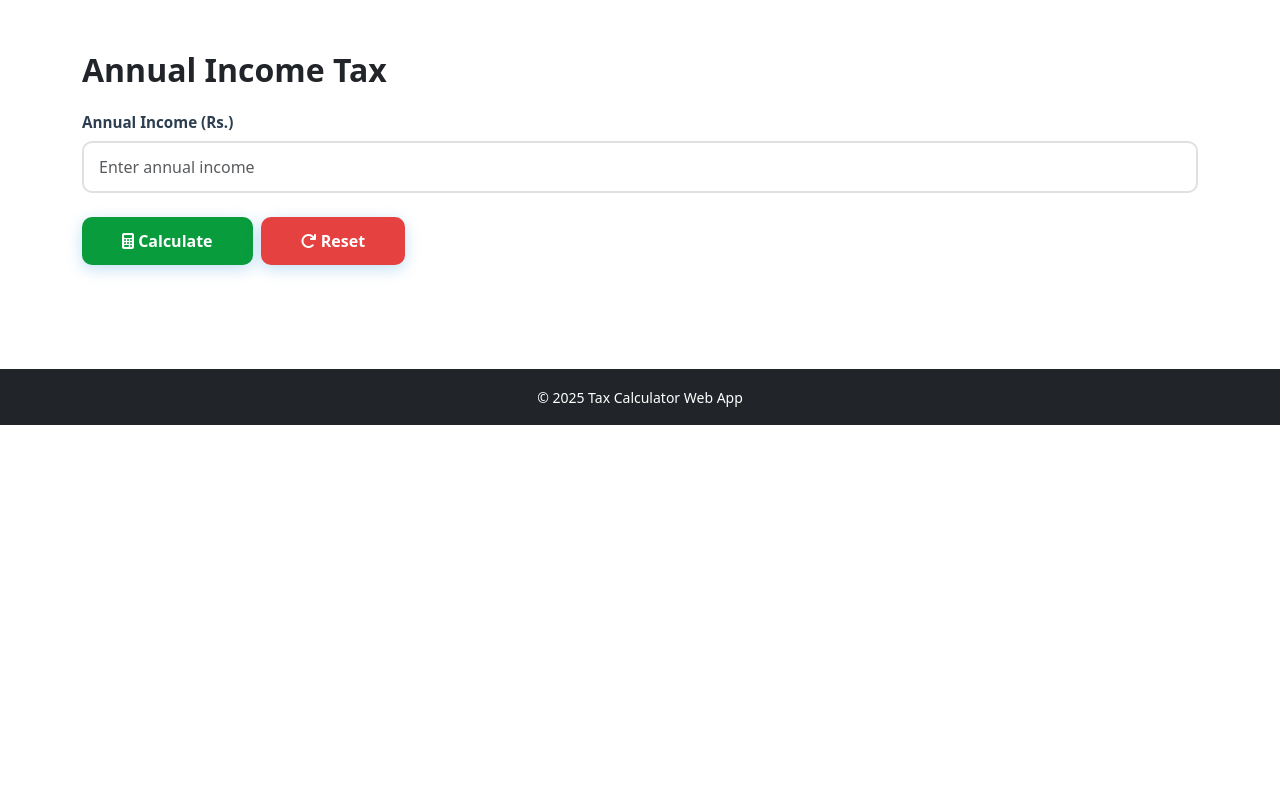
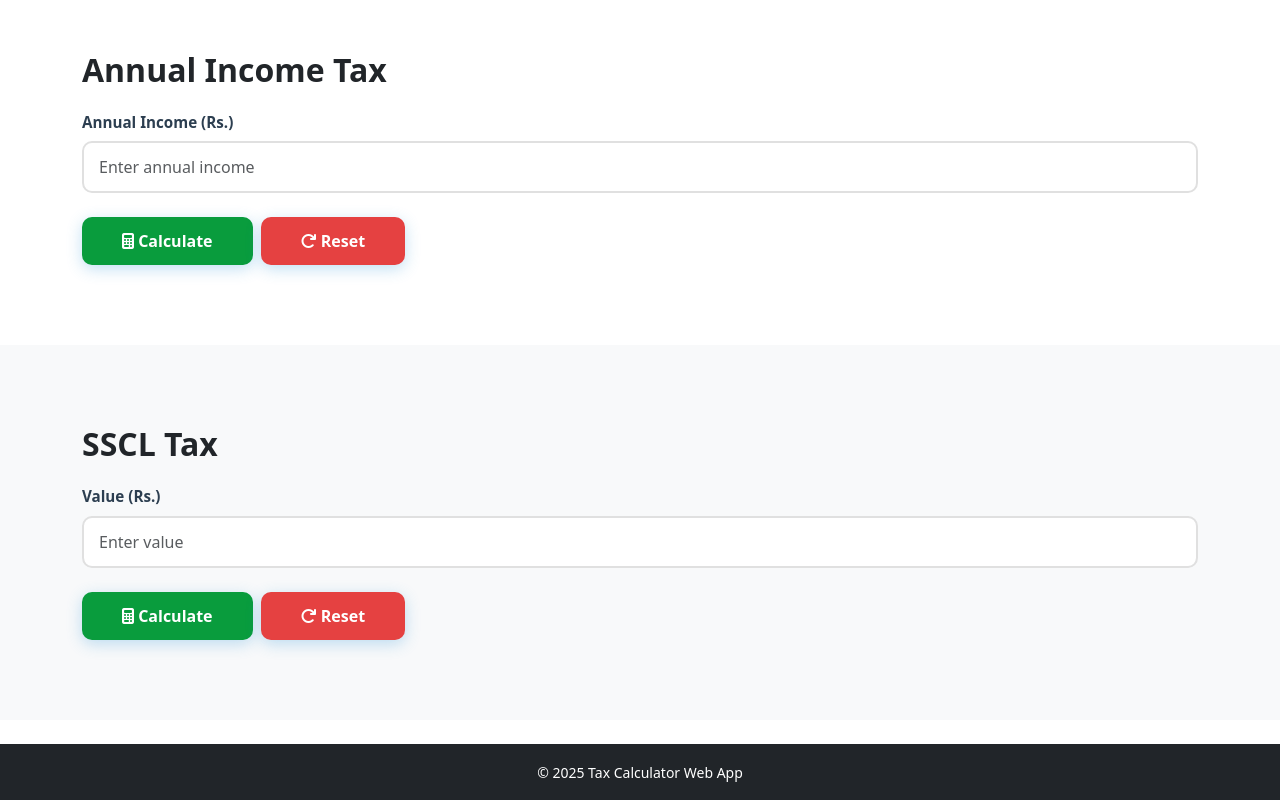
Before and after one commit to SachinthaAbeygunasekara/Tax-Calculator, a plain HTML site: page index.html in a window 1280 px wide. Shown: the part 1739-2539 px from the top of the page. Before the commit the page ends 2164 px from the top, so only its background shows below. Drawn offline with nearby package versions, Linux system fonts and the light colour scheme.

Commit message:
feat: implement SSCL tax Ul section

```diff
--- a/index.html
+++ b/index.html
@@ -124,12 +124,35 @@
                     <button type="submit" class="btn btn-calculate">
                         <i class="fas fa-calculator"></i> Calculate
                     </button>
-                    <button type="button" class="btn btn-reset" onclick="resetForm('incomeForm', 'incomeError', 'incomeResult')">
+                    <button type="button" class="btn btn-reset"
+                        onclick="resetForm('incomeForm', 'incomeError', 'incomeResult')">
                         <i class="fas fa-redo"></i> Reset
                     </button>
                 </div>
             </form>
             <div id="incomeResult" class="result-card"></div>
+        </div>
+    </section>
+
+    <section id="sscl" class="section bg-light">
+        <div class="container">
+            <h2 class="section-title">SSCL Tax</h2>
+            <form id="ssclForm">
+                <div class="mb-4">
+                    <label for="ssclValue" class="form-label">Value (Rs.)</label>
+                    <input type="text" class="form-control" id="ssclValue" placeholder="Enter value">
+                    <div class="error-message" id="ssclError"></div>
+                </div>
+                <div class="d-flex gap-2">
+                    <button type="submit" class="btn btn-calculate">
+                        <i class="fas fa-calculator"></i> Calculate
+                    </button>
+                    <button type="button" class="btn btn-reset" onclick="resetForm('ssclForm', 'ssclError', 'ssclResult')">
+                        <i class="fas fa-redo"></i> Reset
+                    </button>
+                </div>
+            </form>
+            <div id="ssclResult" class="result-card"></div>
         </div>
     </section>
 
```
